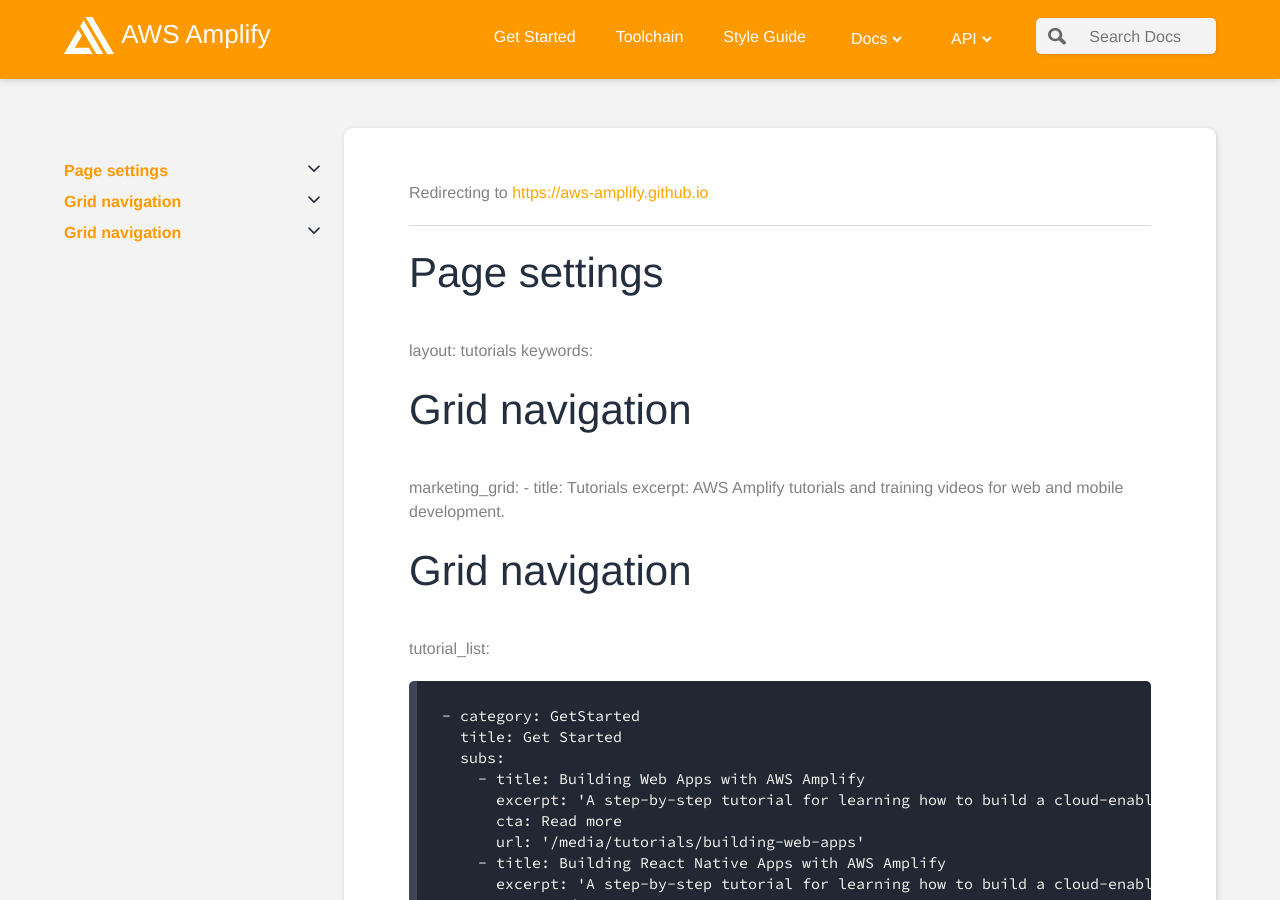
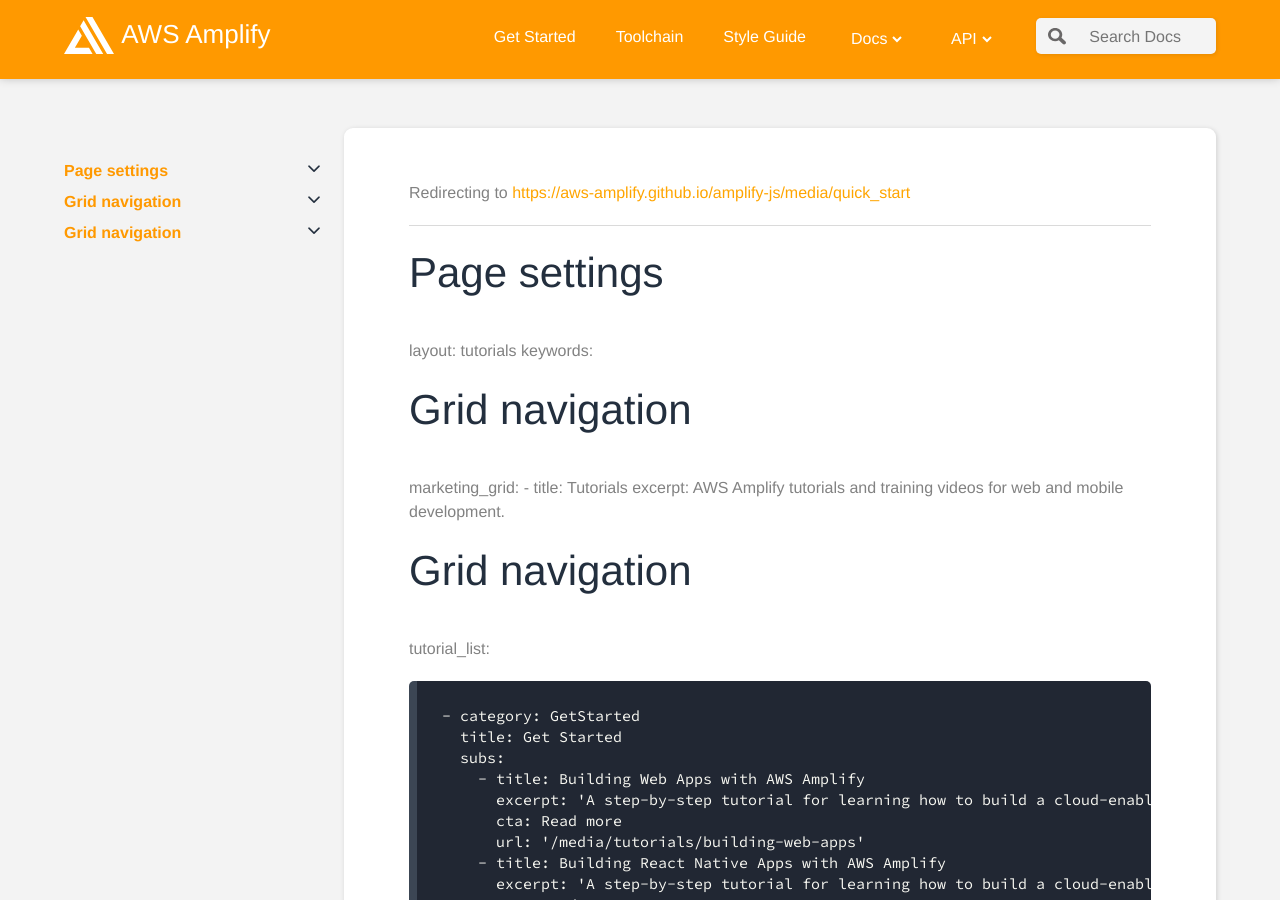
Before and after one commit to tommypraeger/tommypraeger.github.io, a Jekyll site: the page built from media/tutorials.md, in a window 1280 px wide and 900 px high. Built offline with Jekyll 4.4.1, drawn with Linux system fonts in a browser that asks for light colours; some web fonts are replaced; our own code applies the rules of GitHub Pages for plain Markdown files; comment, search, counter and statistics services are not loaded.

Commit message:
tutorials redirect

```diff
--- a/media/tutorials.md
+++ b/media/tutorials.md
@@ -1,9 +1,9 @@
 <html>
   <head>
-        <!-- Global site tag (gtag.js) - Google Analytics -->     <script async src="https://www.googletagmanager.com/gtag/js?id=UA-115615468-1"></script>     <script>         window.dataLayer = window.dataLayer || [];         function gtag(){dataLayer.push(arguments);}         gtag('js', new Date());         gtag('config', 'UA-115615468-1',{             'linker': {             'domains': ['aws-amplify.github.io']             }         });         var navigateToNextPage = function (elem) {             var path = "https://aws-amplify.github.io";             location.replace( path + location.search);         };       gtag('event', 'page_view', {         'event_callback': navigateToNextPage         });     </script> <meta http-equiv="refresh" content="5; url=https://aws-amplify.github.io" />
+        <!-- Global site tag (gtag.js) - Google Analytics -->     <script async src="https://www.googletagmanager.com/gtag/js?id=UA-115615468-1"></script>     <script>         window.dataLayer = window.dataLayer || [];         function gtag(){dataLayer.push(arguments);}         gtag('js', new Date());         gtag('config', 'UA-115615468-1',{             'linker': {             'domains': ['aws-amplify.github.io']             }         });         var navigateToNextPage = function (elem) {             var path = "{% if jekyll.environment == 'production' %}{{ site.amplify.docs_baseurl }}{% endif %}/media/quick_start";             location.replace( path + location.search);         };       gtag('event', 'page_view', {         'event_callback': navigateToNextPage         });     </script> <meta http-equiv="refresh" content="5; url={% if jekyll.environment == 'production' %}{{ site.amplify.docs_baseurl }}{% endif %}/media/quick_start" />
   </head>
   <body>
-    <p>Redirecting to <a href="https://aws-amplify.github.io">https://aws-amplify.github.io</a></p>
+    <p>Redirecting to <a href="{% if jekyll.environment == 'production' %}{{ site.amplify.docs_baseurl }}{% endif %}/media/quick_start">https://aws-amplify.github.io/amplify-js/media/quick_start</a></p>
   </body>
 </html>
 ---
```
